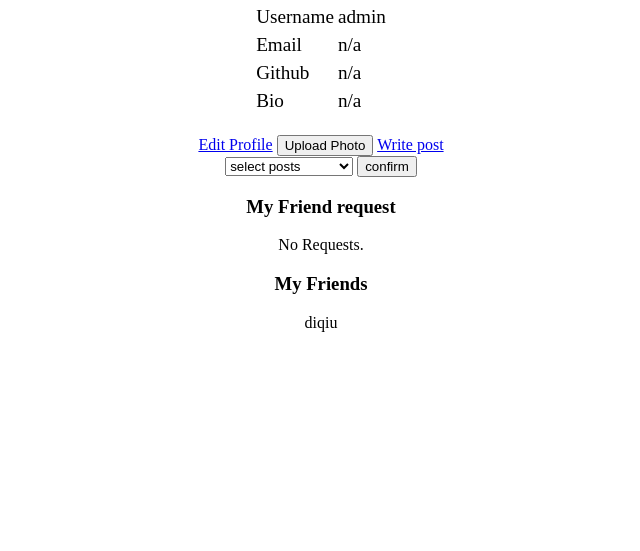
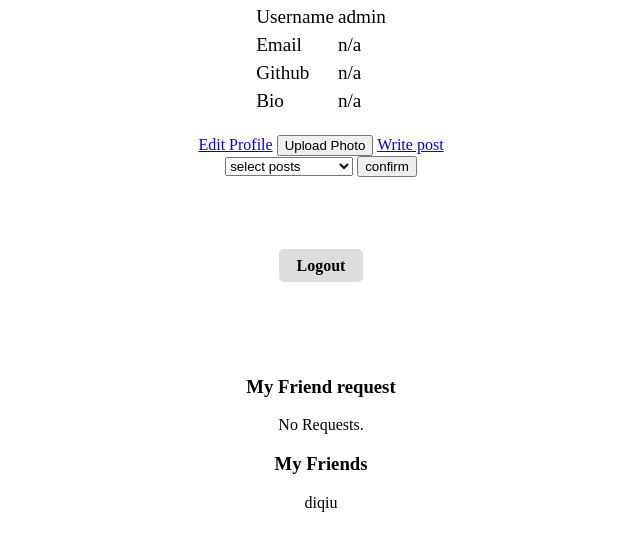
Before and after one commit to Web-Applications-and-Architect-Group/cmput404-project, a Django app: page /profile/ in a window 1280 px wide. Shown: the part 233-784 px from the top of the page, without its empty margins (319-959 px from the left). Run offline with Django 3.2, Linux system fonts and the light colour scheme; a user stored in the database is signed in; data comes from the database, SQL or seed files in the repository; some libraries are stand-ins or nearby versions.

Commit message:
add a logout button in profile

```diff
--- a/cmput404_project/static/css/profile.css
+++ b/cmput404_project/static/css/profile.css
@@ -1,9 +1,53 @@
 body{
-   margin-top: 5%;
-   text-align: center;
+    margin-top: 5%;
+    text-align: center;
 }
 table{
-   margin: auto;
-   text-align: left;
-   font-size: 120%;
+    margin: auto;
+    text-align: left;
+    font-size: 120%;
 }
+
+.navigation{
+    min-height: 100px;
+    width: 100%;
+    margin-top: 80px;
+}
+
+@keyframes
+button-hover-in {
+    from {
+        background-color: #ddd;
+        color: black;
+        border-radius: 5px;
+        padding: 8px 18px;
+        text-decoration: none;
+        font-weight: 700;
+    }
+    to {
+        background-color: #eee;
+        color: #555;
+        border-radius: 5px;
+        padding: 14px 24px;
+        text-decoration: none;
+        font-size: 14pt;
+    }
+}
+a.button {
+    background-color: #ddd;
+    color: black;
+    border-radius: 5px;
+    padding: 8px 18px;
+    text-decoration: none;
+    font-weight: 700;
+}
+a.button:hover {
+    background-color: #eee;
+    color: #222;
+    border-radius: 5px;
+    padding: 10px 20px;
+    text-decoration: none;
+    font-size: 14pt;
+    animation-name: button-hover-in;
+    animation-duration: 0.05s;
+}
--- a/cmput404_project/templates/profile/profile.html
+++ b/cmput404_project/templates/profile/profile.html
@@ -67,7 +67,11 @@
             <button name="confirm_post" >confirm</button>
         </form>
 
-             <div id="friend_request">
+        <div class="navigation">
+          <a class="button" href="{% url 'auth_logout' %}">Logout</a>
+        </div>
+
+        <div id="friend_request">
           <h3>My Friend request</h3>
 
 
```
Also changed, not shown: cmput404_project/templates/registration/logout.html (added, +13 -0 lines).
